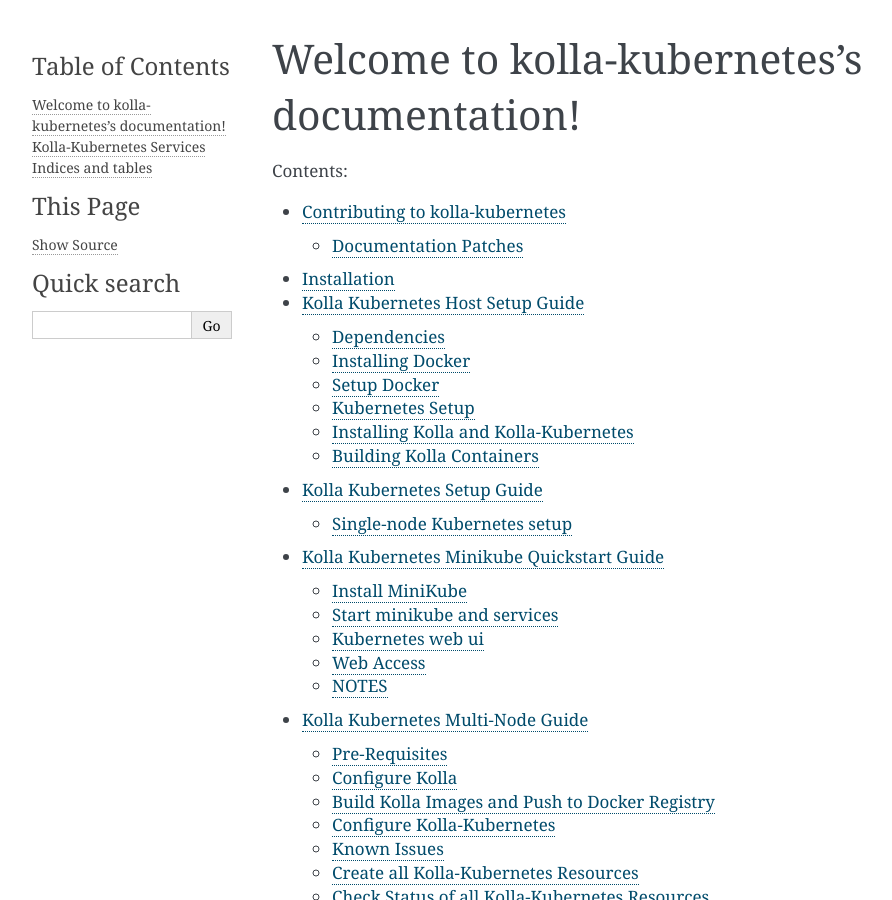
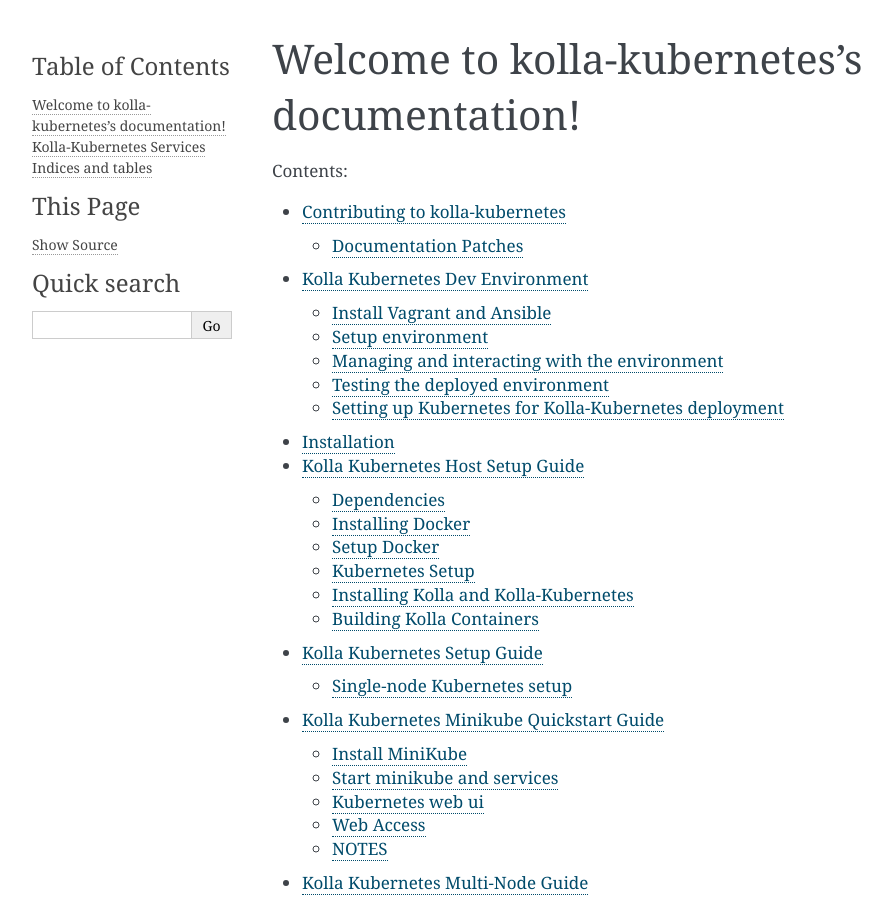
Before and after one commit to openstack-archive/kolla-kubernetes, a Sphinx documentation site: the page built from doc/source/index.rst, in a window 1280 px wide and 900 px high. Shown: the whole window, without its empty margins (148-1040 px from the left). Built offline with Sphinx 7.4.7, drawn with Linux system fonts in a browser that asks for light colours; pages that are not in the unit, such as notebooks, are missing from menus; part of the change alters nothing that is shown.

Commit message:
Kolla-Kubernetes Vagrant development environment documentation
This is very much a work in progress, but describes the basic
setup of a vagrant/ansible based development environment for
kolla kubernetes. Based on halcyon-kubernetes, it uses kubeadm
to set up a kubernetes cluster running either CentOS or Ubuntu
with helm, ceph mounting support on the hosts, and host access
to the k8s dns service.

Implements: blueprint kubeadm-quickstart

Change-Id: I472fc8f02f3d56d170d1988f611a220d9232a8ef

````diff
--- /dev/null
+++ b/doc/source/development-environment.rst
@@ -0,0 +1,391 @@
+.. development_environment:
+
+==========================================
+Kolla Kubernetes Dev Environment
+==========================================
+
+Install Vagrant and Ansible
+===========================
+
+You can use Halcyon-Vagrant-Kubernetes with the VirtualBox, Libvirt or OpenStack
+vagrant providers. The documentation here describes the Libvirt provider for
+Linux hosts, but VirtualBox is perfectly acceptable as well if preferred. For
+more information about Halcyon-Kubernetes, please refer to the Github
+repositories:
+
+* https://github.com/att-comdev/halcyon-vagrant-kubernetes (Vagrant components)
+
+* https://github.com/att-comdev/halcyon-kubernetes (Ansible Playbooks)
+
+
+.. note::
+
+   Currently, the following versions are tested and required:
+     * Vagrant <1.9.0
+     * Ansible >=2.2.0
+
+
+
+.. note::
+
+   The official Ubuntu image is currently incompatible with the vagrant-libvirt
+   provider, but works without issues using either the VirtualBox or OpenStack
+   providers.
+
+
+CentOS 7.2 with Libvirt
+-----------------------
+
+Firstly install Vagrant:
+
+.. path .
+.. code-block:: console
+
+    sudo yum install -y \
+         https://releases.hashicorp.com/vagrant/1.8.1/vagrant_1.8.1_x86_64.rpm
+
+.. end
+
+Then install the deps for vagrant libvirt and ensure git-review is present:
+
+.. path .
+.. code-block:: console
+
+    sudo yum install -y libvirt \
+                        libxslt-devel \
+                        libxml2-devel \
+                        libvirt-devel \
+                        libguestfs-tools-c \
+                        ruby-devel \
+                        gcc \
+                        git \
+                        git-review \
+                        gcc-c++
+
+.. end
+
+Now we can install the libvirt plugin itself:
+
+.. path .
+.. code-block:: console
+
+    vagrant plugin install vagrant-libvirt
+
+.. end
+
+Now you can setup Libvirt for use without requiring root privileges:
+
+.. path .
+.. code-block:: console
+
+    sudo bash -c 'cat << EOF > /etc/polkit-1/rules.d/80-libvirt-manage.rules
+    polkit.addRule(function(action, subject) {
+    if (action.id == "org.libvirt.unix.manage" && subject.local && subject.active && subject.isInGroup("wheel")) {
+      return polkit.Result.YES;
+    }
+    });
+    EOF'
+
+    sudo usermod -aG libvirt $USER
+
+.. end
+
+Once both Libvirt and Vagrant have been prepared, you should now start and enable Libvirt:
+
+.. path .
+.. code-block:: console
+
+    sudo systemctl start libvirtd
+    sudo systemctl enable libvirtd
+
+.. end
+
+Finally install Ansible to allow Halcyon Kubernetes to provision the cluster:
+
+.. path .
+.. code-block:: console
+
+    sudo yum install -y epel-release
+    sudo yum install -y ansible
+
+.. end
+
+Before continuing, log out and back in again for your session to have the correct
+permissions applied.
+
+
+Ubuntu 16.04 with Libvirt
+-------------------------
+
+Firstly install Vagrant:
+
+.. path .
+.. code-block:: console
+
+    sudo apt-get update
+    # Note that theres is a packaging bug in ubuntu so the upstream package must
+    # be used: https://github.com/vagrant-libvirt/vagrant-libvirt/issues/575
+    curl -L https://releases.hashicorp.com/vagrant/1.8.1/vagrant_1.8.1_x86_64.deb > /tmp/vagrant_1.8.1_x86_64.deb
+    sudo apt-get -y install /tmp/vagrant_1.8.1_x86_64.deb
+
+.. end
+
+Then install the dependencies for vagrant-libvirt and ensure git-review is present:
+
+.. path .
+.. code-block:: console
+
+    sudo sed -i 's/^# deb-src/deb-src/g' /etc/apt/sources.list
+    sudo apt-get update
+    sudo apt-get -y build-dep vagrant ruby-libvirt
+    sudo apt-get install -y \
+                 qemu-kvm \
+                 libvirt-bin \
+                 ebtables \
+                 dnsmasq \
+                 libxslt-dev \
+                 libxml2-dev \
+                 libvirt-dev \
+                 zlib1g-dev \
+                 ruby-dev \
+                 git \
+                 git-review
+
+.. end
+
+Now we can install the libvirt plugin itself:
+
+.. path .
+.. code-block:: console
+
+    vagrant plugin install vagrant-libvirt
+
+.. end
+
+Now you can setup Libvirt for use without requiring root privileges:
+
+.. path .
+.. code-block:: console
+
+    sudo adduser $USER libvirtd
+
+.. end
+
+Finally, install Ansible to allow Halcyon Kubernetes to provision the cluster:
+
+.. path .
+.. code-block:: console
+
+    sudo apt-get install -y software-properties-common
+    sudo apt-add-repository -y ppa:ansible/ansible
+    sudo apt-get update
+    sudo apt-get install -y ansible
+
+.. end
+
+Before continuing, log out and back in again for your session to have the correct
+permissions applied.
+
+
+
+MacOS
+----------
+
+Install the CLI Developer tools by opening a terminal and running:
+
+.. path .
+.. code-block:: console
+
+    xcode-select --install
+
+.. end
+
+Download and install VirtualBox from:
+ * https://www.virtualbox.org/wiki/Downloads
+
+Download and install vagrant using the following url to obtain the package:
+ * https://releases.hashicorp.com/vagrant/1.8.7/vagrant_1.8.7.dmg
+There is a bug in Vagrant 1.8.7's embedded curl that prevents boxes being
+downloaded, as described in: https://github.com/mitchellh/vagrant/issues/7997.
+This can be resolved by running the following command:
+
+.. path .
+.. code-block:: console
+
+    sudo rm -f /opt/vagrant/embedded/bin/curl
+
+.. end
+
+
+If your version of MacOS doesn't not include git in the CLI Developer tools
+installed above, you can download and install git from:
+ * https://git-scm.com/download/mac
+
+Now we can install Ansible:
+
+.. path .
+.. code-block:: console
+
+    easy_install --user pip
+    printf 'if [ -f ~/.bashrc ]; then\n  source ~/.bashrc\nfi\n' >> $HOME/.profile
+    printf 'export PATH=$PATH:$HOME/Library/Python/2.7/bin\n' >> $HOME/.bashrc
+    source $HOME/.profile
+    pip install --user --upgrade ansible
+    sudo mkdir /etc/ansible
+    sudo curl -L https://raw.githubusercontent.com/ansible/ansible/devel/examples/ansible.cfg -o /etc/ansible/ansible.cfg
+
+.. end
+
+
+
+.. note::
+
+   Under MacOS, you may encounter an error during ``vagrant up``, complaining
+   that too many files are open. This is as recent versions of MacOS limit the
+   number of file descriptors per application to 200. A simple way to resolve
+   this is by running ``ulimit -n 4048`` from the CLI before bringing the
+   environment up.
+
+
+Setup environment
+=================
+
+Clone the repo containing the dev environment:
+
+.. path .
+.. code-block:: console
+
+    git clone https://github.com/att-comdev/halcyon-vagrant-kubernetes
+
+.. end
+
+
+Move into the ```halcyon-vagrant-kubernetes``` directory and run:
+
+.. path .
+.. code-block:: console
+
+    git submodule init
+    git submodule update
+
+.. end
+
+You can then setup Halcyon Vagrant for Kolla. Currently, it is recommended to use
+kubernetes v1.4.6, until https://github.com/kubernetes/helm/issues/1589 is
+fixed. You can select either 'centos' or 'ubuntu' as a guest operating system
+though currently Ubuntu is only supported by the Vagrant VirtualBox and OpenStack
+providers.
+
+.. path .
+.. code-block:: console
+
+    ./setup-halcyon.sh \
+        --k8s-config kolla \
+        --k8s-version v1.4.6 \
+        --guest-os centos
+
+.. end
+
+
+.. note::
+
+   If you need to use a proxy then you should also edit the ``config.rb`` file
+   as follows:
+    * Set ``proxy_enable = true``
+    * Set ``proxy_http`` and ``proxy_https`` values for your proxy
+    * Configure ``proxy_no`` as appropriate. ``proxy_no`` should also include
+      the ip's of all kube cluster members.
+      (i.e. 172.16.35.11,172.16.35.12,172.16.35.13,172.16.35.14)
+    * Edit the no_proxy environment variable on your host to include the kube
+      master IP (172.16.35.11)
+
+
+Managing and interacting with the environment
+=============================================
+
+Once the environment's dependencies have been resolved and configuration
+completed, you can run the following commands to interact with it:
+
+.. path .
+.. code-block:: console
+
+    vagrant up         # To create and start your halcyon-kubernetes cluster
+
+    ./get-k8s-creds.sh # To get the k8s credentials for the cluster and setup
+                       # kubectl on your host to access it, if you have the helm
+                       # client installed on your host this script will also set
+                       # up the client to enable you to perform all development
+                       # outside of the cluster.
+
+   vagrant ssh kube1   # To ssh into the master node.
+
+   vagrant destroy     # To make it all go away.
+
+
+.. end
+
+
+Note that it will take a few minutes for everything to be operational, typically
+between 2-5 mins after vagrant/ansible has finished for all services to be
+online for my machine (Xeon E3-1240 v3, 32GB, SSD), primarily dependent on
+network performance. This is as it takes time for the images to be pulled, and
+CNI networking to come up, DNS being usually the last service to become active.
+
+
+Testing the deployed environment
+================================
+
+Test everything works by starting a container with an interactive terminal:
+
+.. path .
+.. code-block:: console
+
+    kubectl run -i -t $(uuidgen) --image=busybox --restart=Never
+
+.. end
+
+Once that pod has started and your terminal has connected to it, you can then
+test the Kubenetes DNS service (and by extension the CNI SDN layer) by running:
+
+.. path .
+.. code-block:: console
+
+    nslookup kubernetes
+
+.. end
+
+To test that helm is working you can run the following:
+
+.. path .
+.. code-block:: console
+
+    helm init --client-only
+    helm repo update
+    helm install stable/mysql
+    helm ls
+    # and to check via kubectl
+    kubectl get all
+
+.. end
+
+The pods in the above example will not provision and be shown as pending as
+there is no dynamic PVC creation within the cluster *yet*.
+
+
+Setting up Kubernetes for Kolla-Kubernetes deployment
+=====================================================
+
+To set the cluster up for developing Kolla-Kubernetes: you will most likely
+want to run the following command:
+
+.. path .
+.. code-block:: console
+
+    kubectl get nodes -L kubeadm.alpha.kubernetes.io/role --no-headers | awk '$NF ~ /^<none>/ { print $1}' | while read NODE ; do
+    kubectl label node $NODE --overwrite kolla_controller=true
+    kubectl label node $NODE --overwrite kolla_compute=true
+    done
+
+.. end
+
+This will mark all the workers as being available for both storage and API pods.
--- a/doc/source/index.rst
+++ b/doc/source/index.rst
@@ -12,6 +12,7 @@ Contents:
    :maxdepth: 2
 
    contributing
+   development-environment
    installation
    host-setup
    kubernetes-setup
````
